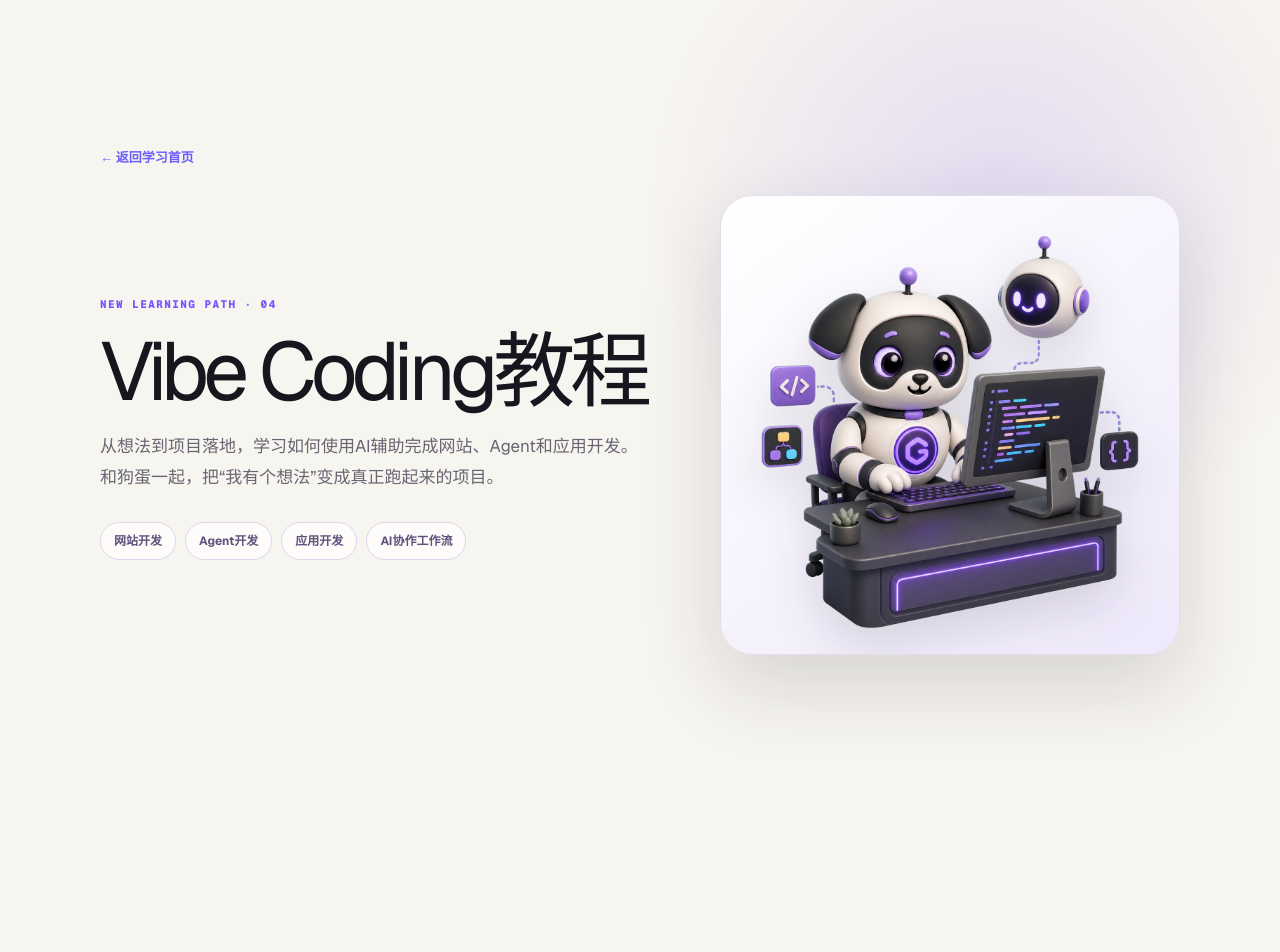
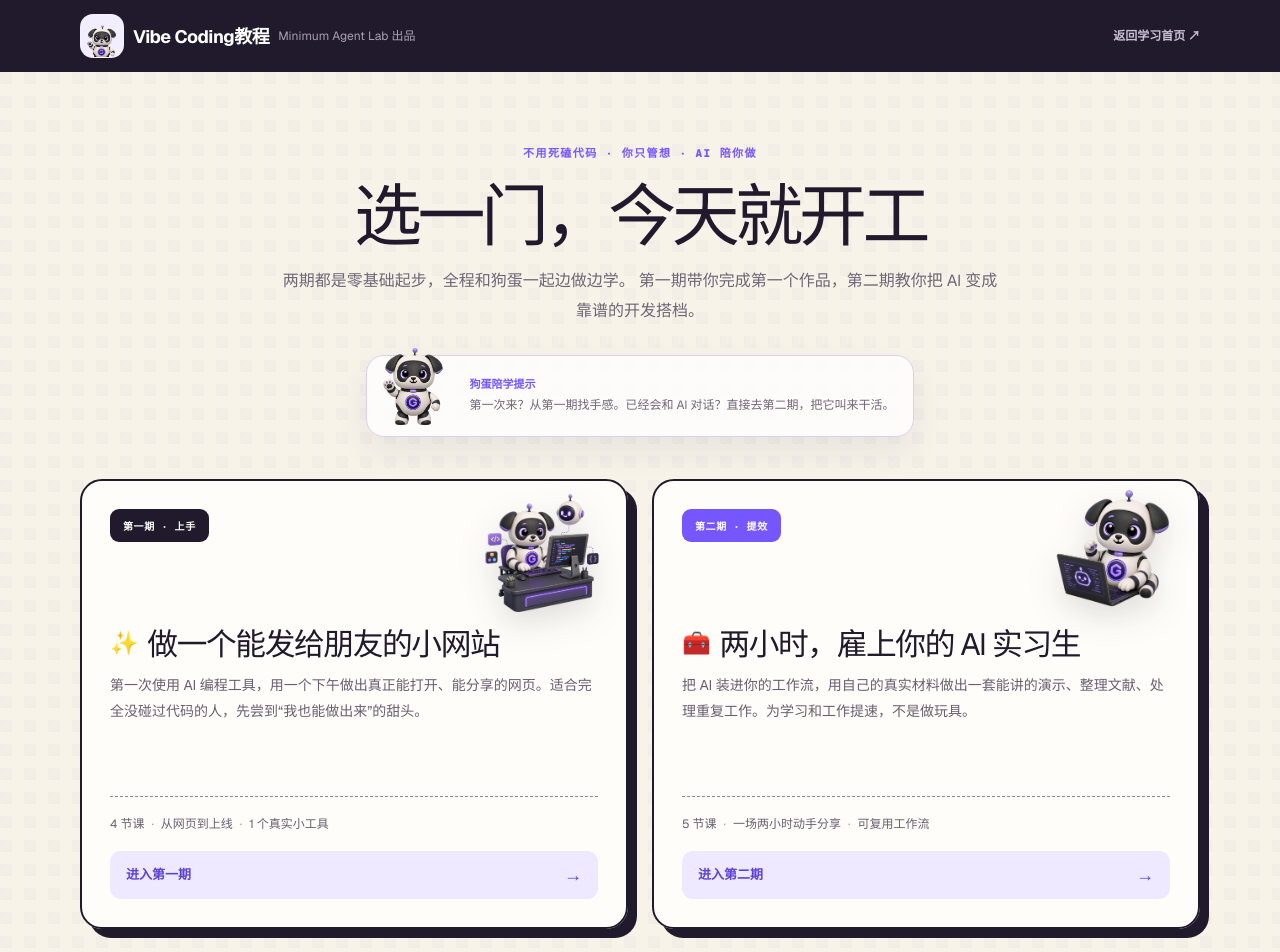
Before and after one commit to CUIShaoXin/-agent-, a Next.js app in the folder website/: page /vibe-coding in a window 1280 px wide. Shown: the top 952 px of the page. Before the commit the page ends 800 px from the top, so only its background shows below. Built offline with nearby package versions, Linux system fonts and the light colour scheme; no server answers.

Commit message:
Redesign Vibe Coding page in Goudan style

```diff
--- a/website/app/globals.css
+++ b/website/app/globals.css
@@ -677,87 +677,189 @@ button { color: inherit; }
   .minimal-entry-grid { width: min(100%,430px); grid-template-columns: 1fr; }
 }
 
-/* Vibe Coding module */
-.vibe-coding-page {
+/* Vibe Coding course selector */
+.vibe-course-page {
+  --vibe-ink: #211a2c;
+  --vibe-purple: #7656ff;
   min-height: 100vh;
   display: grid;
-  align-content: center;
-  padding: 42px 24px;
-  background:
-    radial-gradient(circle at 78% 26%,rgba(118,86,255,.16),transparent 30%),
-    var(--paper);
+  grid-template-rows: auto 1fr auto;
+  background-color: #f7f3e9;
+  background-image:
+    linear-gradient(135deg,rgba(65,45,93,.028) 25%,transparent 25%),
+    linear-gradient(315deg,rgba(65,45,93,.028) 25%,transparent 25%);
+  background-position: 0 0,12px 12px;
+  background-size: 24px 24px;
+  color: var(--vibe-ink);
 }
-.vibe-coding-shell {
-  width: min(1080px,100%);
+.vibe-course-header {
+  min-height: 72px;
+  display: flex;
+  align-items: center;
+  justify-content: space-between;
+  gap: 24px;
+  padding: 8px max(24px,calc((100vw - 1120px) / 2));
+  background: var(--vibe-ink);
+  color: white;
+}
+.vibe-course-brand { display: flex; align-items: center; gap: 9px; min-width: 0; }
+.vibe-course-brand-avatar {
+  width: 44px;
+  height: 44px;
+  display: grid;
+  place-items: center;
+  overflow: hidden;
+  border: 1px solid rgba(255,255,255,.15);
+  border-radius: 13px;
+  background: #f2edff;
+}
+.vibe-course-brand-avatar img { width: 52px; height: 52px; object-fit: contain; transform: translateY(4px); }
+.vibe-course-brand strong { font-size: 18px; letter-spacing: -.025em; }
+.vibe-course-brand small { color: #a9a0b4; font-size: 12px; }
+.vibe-course-home { color: #c9bfd5; font-size: 12px; font-weight: 700; }
+.vibe-course-home:hover { color: #fff; }
+.vibe-course-main {
+  width: min(100% - 40px,1120px);
   margin-inline: auto;
+  padding: 68px 0 52px;
 }
-.vibe-coding-back {
-  display: inline-flex;
-  margin-bottom: 28px;
-  color: #6d5dfc;
-  font-size: 13px;
-  font-weight: 750;
-}
-.vibe-coding-hero {
-  display: grid;
-  grid-template-columns: minmax(0,1fr) minmax(320px,460px);
-  align-items: center;
-  gap: 62px;
-}
-.vibe-coding-kicker {
-  color: var(--violet);
+.vibe-course-intro { max-width: 820px; margin: 0 auto 42px; text-align: center; }
+.vibe-course-intro > span {
+  color: var(--vibe-purple);
   font: 800 11px var(--font-geist-mono),monospace;
   letter-spacing: .13em;
 }
-.vibe-coding-copy h1 {
-  margin: 16px 0 20px;
-  font-size: clamp(48px,7vw,82px);
-  line-height: .98;
+.vibe-course-intro h1 {
+  margin: 18px 0 16px;
+  font-size: clamp(44px,5.4vw,68px);
+  line-height: 1;
   letter-spacing: -.065em;
 }
-.vibe-coding-copy > p {
-  max-width: 560px;
-  margin: 0;
-  color: var(--muted);
-  font-size: 17px;
-  line-height: 1.85;
+.vibe-course-intro > p {
+  max-width: 720px;
+  margin: 0 auto;
+  color: #6f6675;
+  font-size: 16px;
+  line-height: 1.9;
 }
-.vibe-coding-topics {
+.vibe-dogdan-tip {
+  width: fit-content;
+  max-width: 680px;
+  display: grid;
+  grid-template-columns: 86px minmax(0,1fr);
+  align-items: center;
+  gap: 12px;
+  margin: 28px auto 0;
+  padding: 5px 18px 5px 4px;
+  border: 1px solid #d8d0ed;
+  border-radius: 18px;
+  background: rgba(255,255,255,.78);
+  box-shadow: 0 14px 34px rgba(44,33,70,.07);
+  text-align: left;
+}
+.vibe-dogdan-tip img { width: 86px; height: 86px; object-fit: contain; margin-top: -16px; }
+.vibe-dogdan-tip div { display: grid; gap: 4px; }
+.vibe-dogdan-tip b { color: var(--vibe-purple); font-size: 11px; }
+.vibe-dogdan-tip span { color: #706777; font-size: 12px; line-height: 1.65; }
+.vibe-course-grid { display: grid; grid-template-columns: repeat(2,minmax(0,1fr)); gap: 24px; }
+.vibe-course-card {
+  position: relative;
+  display: grid;
+  grid-template-rows: auto auto 1fr auto auto;
+  min-height: 450px;
+  padding: 28px;
+  border: 2px solid var(--vibe-ink);
+  border-radius: 22px;
+  background: rgba(255,254,250,.96);
+  box-shadow: 9px 9px 0 var(--vibe-ink);
+  scroll-margin-top: 24px;
+  transition: transform 180ms ease,box-shadow 180ms ease;
+}
+.vibe-course-card:hover { transform: translate(-3px,-3px); box-shadow: 13px 13px 0 var(--vibe-ink); }
+.vibe-course-card-top { display: flex; align-items: start; justify-content: space-between; height: 112px; }
+.vibe-course-card-top > span {
+  display: inline-flex;
+  padding: 9px 13px;
+  border-radius: 9px;
+  background: var(--vibe-ink);
+  color: white;
+  font: 800 10px var(--font-geist-mono),monospace;
+  letter-spacing: .06em;
+}
+.vibe-course-card:nth-child(2) .vibe-course-card-top > span { background: var(--vibe-purple); }
+.vibe-course-card-top img {
+  width: 132px;
+  height: 132px;
+  margin: -24px -10px 0 0;
+  object-fit: contain;
+  filter: drop-shadow(0 12px 16px rgba(35,26,48,.14));
+}
+.vibe-course-card h2 {
+  display: flex;
+  align-items: center;
+  gap: 10px;
+  margin: 5px 0 10px;
+  font-size: clamp(24px,2.4vw,32px);
+  line-height: 1.2;
+  letter-spacing: -.045em;
+}
+.vibe-course-card h2 > span { font-size: 23px; }
+.vibe-course-card > p { margin: 0; color: #695f70; font-size: 14px; line-height: 1.85; }
+.vibe-course-card ul {
   display: flex;
   flex-wrap: wrap;
-  gap: 9px;
-  margin-top: 28px;
+  gap: 7px;
+  margin: 22px 0 18px;
+  padding: 18px 0 0;
+  border-top: 1px dashed #8f8598;
+  list-style: none;
 }
-.vibe-coding-topics span {
-  padding: 9px 13px;
-  border: 1px solid #ddd6ee;
-  border-radius: 999px;
-  background: rgba(255,255,255,.72);
-  color: #5f527d;
-  font-size: 12px;
-  font-weight: 700;
+.vibe-course-card li { color: #695f70; font-size: 12px; }
+.vibe-course-card li + li::before { content: "·"; margin-right: 7px; color: #a89eaf; }
+.vibe-course-card > a {
+  display: flex;
+  align-items: center;
+  justify-content: space-between;
+  min-height: 48px;
+  padding: 0 16px;
+  border-radius: 11px;
+  background: #eee9ff;
+  color: #5e43d3;
+  font-size: 13px;
+  font-weight: 800;
 }
-.vibe-coding-visual {
+.vibe-course-card > a:hover { background: var(--vibe-purple); color: white; }
+.vibe-course-card > a span { font-size: 18px; }
+.vibe-course-recommendation { margin: 36px 0 0; color: #716876; text-align: center; font-size: 13px; }
+.vibe-course-recommendation a { color: #5f46ce; font-weight: 800; text-decoration: underline; text-underline-offset: 3px; }
+.vibe-course-footer {
   display: grid;
-  place-items: center;
-  aspect-ratio: 1;
-  overflow: hidden;
-  border: 1px solid #e3ddec;
-  border-radius: 32px;
-  background: linear-gradient(145deg,#fff,#eee9fb);
-  box-shadow: 0 30px 80px rgba(44,33,70,.16);
+  justify-items: center;
+  gap: 8px;
+  padding: 30px 20px;
+  background: var(--vibe-ink);
+  color: white;
+  text-align: center;
 }
-.vibe-coding-visual img {
-  width: 96%;
-  height: 96%;
-  object-fit: contain;
-  filter: drop-shadow(0 20px 24px rgba(33,25,45,.14));
+.vibe-course-footer strong { font-size: 14px; }
+.vibe-course-footer span { color: #aaa1b4; font-size: 12px; }
+@media (max-width: 760px) {
+  .vibe-course-brand small,.vibe-course-home span { display: none; }
+  .vibe-course-main { width: min(100% - 28px,1120px); padding-top: 50px; }
+  .vibe-course-grid { grid-template-columns: 1fr; }
+  .vibe-course-card { min-height: 0; padding: 22px; box-shadow: 6px 6px 0 var(--vibe-ink); }
+  .vibe-course-card:hover { transform: none; box-shadow: 6px 6px 0 var(--vibe-ink); }
+  .vibe-dogdan-tip { grid-template-columns: 70px minmax(0,1fr); padding-right: 12px; }
+  .vibe-dogdan-tip img { width: 70px; height: 70px; }
 }
-@media (max-width: 820px) {
-  .vibe-coding-page { align-content: start; }
-  .vibe-coding-hero { grid-template-columns: 1fr; gap: 34px; }
-  .vibe-coding-visual { width: min(100%,480px); margin-inline: auto; grid-row: 1; }
-  .vibe-coding-copy { grid-row: 2; }
+@media (max-width: 460px) {
+  .vibe-course-header { padding-inline: 14px; }
+  .vibe-course-brand strong { font-size: 15px; }
+  .vibe-course-home { font-size: 10px; }
+  .vibe-course-intro h1 { font-size: 42px; }
+  .vibe-course-intro > p { font-size: 14px; }
+  .vibe-course-card-top img { width: 108px; height: 108px; }
+  .vibe-course-card h2 { font-size: 25px; }
 }
 
 /* Course map */
--- a/website/app/vibe-coding/page.tsx
+++ b/website/app/vibe-coding/page.tsx
@@ -2,46 +2,118 @@ import type { Metadata } from "next";
 import Image from "next/image";
 
 export const metadata: Metadata = {
-  title: "Vibe Coding教程｜Minimum Agent Lab",
-  description: "从想法到项目落地，学习如何使用 AI 辅助完成网站、Agent 和应用开发。",
+  title: "Vibe Coding教程｜和狗蛋一起把想法做出来",
+  description: "零基础 Vibe Coding 学习路线：先完成一个能分享的网站，再学会让 AI 成为你的开发搭档。",
 };
+
+const courses = [
+  {
+    id: "phase-one",
+    eyebrow: "第一期 · 上手",
+    icon: "✨",
+    title: "做一个能发给朋友的小网站",
+    description:
+      "第一次使用 AI 编程工具，用一个下午做出真正能打开、能分享的网页。适合完全没碰过代码的人，先尝到“我也能做出来”的甜头。",
+    meta: ["4 节课", "从网页到上线", "1 个真实小工具"],
+    action: "进入第一期",
+    image: "/mascot/goudan-vibe-coding.png",
+    alt: "狗蛋坐在电脑前进行 Vibe Coding",
+  },
+  {
+    id: "phase-two",
+    eyebrow: "第二期 · 提效",
+    icon: "🧰",
+    title: "两小时，雇上你的 AI 实习生",
+    description:
+      "把 AI 装进你的工作流，用自己的真实材料做出一套能讲的演示、整理文献、处理重复工作。为学习和工作提速，不是做玩具。",
+    meta: ["5 节课", "一场两小时动手分享", "可复用工作流"],
+    action: "进入第二期",
+    image: "/mascot/goudan-codex-card.png",
+    alt: "狗蛋使用电脑和 AI 协作完成项目",
+  },
+];
 
 export default function VibeCodingPage() {
   const basePath = process.env.NEXT_PUBLIC_BASE_PATH ?? "";
 
   return (
-    <main className="vibe-coding-page">
-      <div className="vibe-coding-shell">
-        <a className="vibe-coding-back" href={`${basePath}/?v=e6aa51d#landing`}>
-          ← 返回学习首页
+    <main className="vibe-course-page">
+      <header className="vibe-course-header">
+        <a href={`${basePath}/?v=e6aa51d#landing`} className="vibe-course-brand">
+          <span className="vibe-course-brand-avatar">
+            <Image
+              alt="狗蛋"
+              height={56}
+              src={`${basePath}/mascot/goudan-agent.png`}
+              unoptimized
+              width={56}
+            />
+          </span>
+          <strong>Vibe Coding教程</strong>
+          <small>Minimum Agent Lab 出品</small>
         </a>
-        <section className="vibe-coding-hero">
-          <div className="vibe-coding-copy">
-            <span className="vibe-coding-kicker">NEW LEARNING PATH · 04</span>
-            <h1>Vibe Coding教程</h1>
+        <a href={`${basePath}/?v=e6aa51d#landing`} className="vibe-course-home">
+          返回学习首页 <span>↗</span>
+        </a>
+      </header>
+
+      <section className="vibe-course-main">
+        <div className="vibe-course-intro">
+          <span>不用死磕代码 · 你只管想 · AI 陪你做</span>
+          <h1>选一门，今天就开工</h1>
           <p>
-              从想法到项目落地，学习如何使用AI辅助完成网站、Agent和应用开发。
-              和狗蛋一起，把“我有个想法”变成真正跑起来的项目。
+            两期都是零基础起步，全程和狗蛋一起边做边学。
+            第一期带你完成第一个作品，第二期教你把 AI 变成靠谱的开发搭档。
           </p>
-            <div className="vibe-coding-topics" aria-label="课程方向">
-              <span>网站开发</span>
-              <span>Agent开发</span>
-              <span>应用开发</span>
-              <span>AI协作工作流</span>
+          <div className="vibe-dogdan-tip">
+            <Image
+              alt="狗蛋学习伙伴"
+              height={112}
+              src={`${basePath}/mascot/goudan-agent.png`}
+              unoptimized
+              width={112}
+            />
+            <div>
+              <b>狗蛋陪学提示</b>
+              <span>第一次来？从第一期找手感。已经会和 AI 对话？直接去第二期，把它叫来干活。</span>
             </div>
           </div>
-          <div className="vibe-coding-visual">
+        </div>
+
+        <div className="vibe-course-grid" aria-label="Vibe Coding 课程选择">
+          {courses.map((course) => (
+            <article className="vibe-course-card" id={course.id} key={course.id}>
+              <div className="vibe-course-card-top">
+                <span>{course.eyebrow}</span>
                 <Image
-              alt="狗蛋坐在电脑前使用 AI 编程助手学习 Vibe Coding"
+                  alt={course.alt}
                   height={1254}
-              priority
-              src={`${basePath}/mascot/goudan-vibe-coding.png`}
+                  src={`${basePath}${course.image}`}
                   unoptimized
                   width={1254}
                 />
               </div>
+              <h2><span aria-hidden="true">{course.icon}</span>{course.title}</h2>
+              <p>{course.description}</p>
+              <ul>
+                {course.meta.map((item) => <li key={item}>{item}</li>)}
+              </ul>
+              <a href={`#${course.id}`}>
+                {course.action} <span>→</span>
+              </a>
+            </article>
+          ))}
+        </div>
+
+        <p className="vibe-course-recommendation">
+          不知道选哪门？<a href="#phase-one">先从第一期开始</a>，做出一个作品以后，狗蛋会在第二期等你。
+        </p>
       </section>
-      </div>
+
+      <footer className="vibe-course-footer">
+        <strong>🐶 Minimum Agent Lab · Vibe Coding教程</strong>
+        <span>少一点“等我学会”，多一点“先做出来”。</span>
+      </footer>
     </main>
   );
 }
```
Lines whose indentation alone changed are shown as unchanged.
